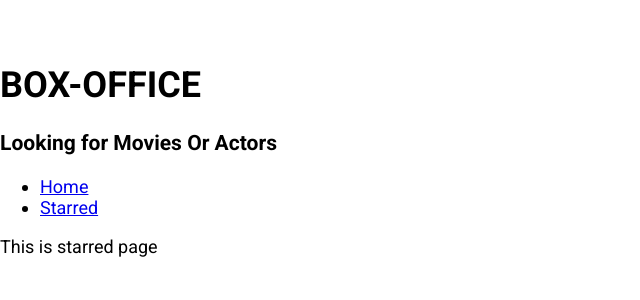
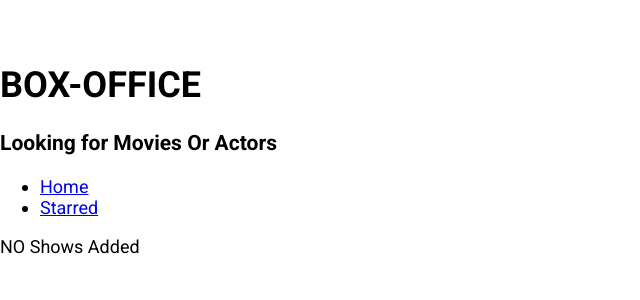
Before and after one commit to ParasRawat29/box-office, a React (Create React App) app: page /starred in a window 1280 px wide. Shown: the top 300 px of the page, without its empty margins (0-640 px from the left). Built offline with nearby package versions, Linux system fonts and the light colour scheme.

Commit message:
finished starred page

```diff
--- a/src/pages/Starred.js
+++ b/src/pages/Starred.js
@@ -1,8 +1,42 @@
-import React from 'react';
+/* eslint-disable no-unused-vars */
+import React, { useEffect, useState } from 'react';
 import MainPageLayout from '../components/MainPageLayout';
+import { useShows } from '../misc/Custom-hooks';
+import { apiGet } from '../misc/config';
+import ShowGrid from '../components/show/ShowGrid';
 
 function Starred() {
-  return <MainPageLayout>This is starred page</MainPageLayout>;
+  const [starred] = useShows();
+  const [isloading, setLoading] = useState(true);
+  const [err, seterr] = useState(null);
+  const [shows, setShows] = useState(null);
+  console.log(starred);
+  useEffect(() => {
+    if (starred && starred.length > 0) {
+      const promises = starred.map(showid => apiGet(`shows/${showid}`));
+      Promise.all(promises)
+        .then(apires => apires.map(show => ({ show })))
+        .then(res => {
+          setShows(() => res);
+          setLoading(false);
+        })
+        .catch(error => {
+          seterr(error.message);
+          setLoading(false);
+        });
+    } else {
+      setLoading(false);
+    }
+  }, [starred]);
+
+  return (
+    <MainPageLayout>
+      {isloading && <div>Shows are Loading ...</div>}
+      {err && <div>Error occured : {err}</div>}
+      {!isloading && !shows && <div>NO Shows Added</div>}
+      {!isloading && !err && shows && <ShowGrid data={shows} />}
+    </MainPageLayout>
+  );
 }
 
 export default Starred;
```
